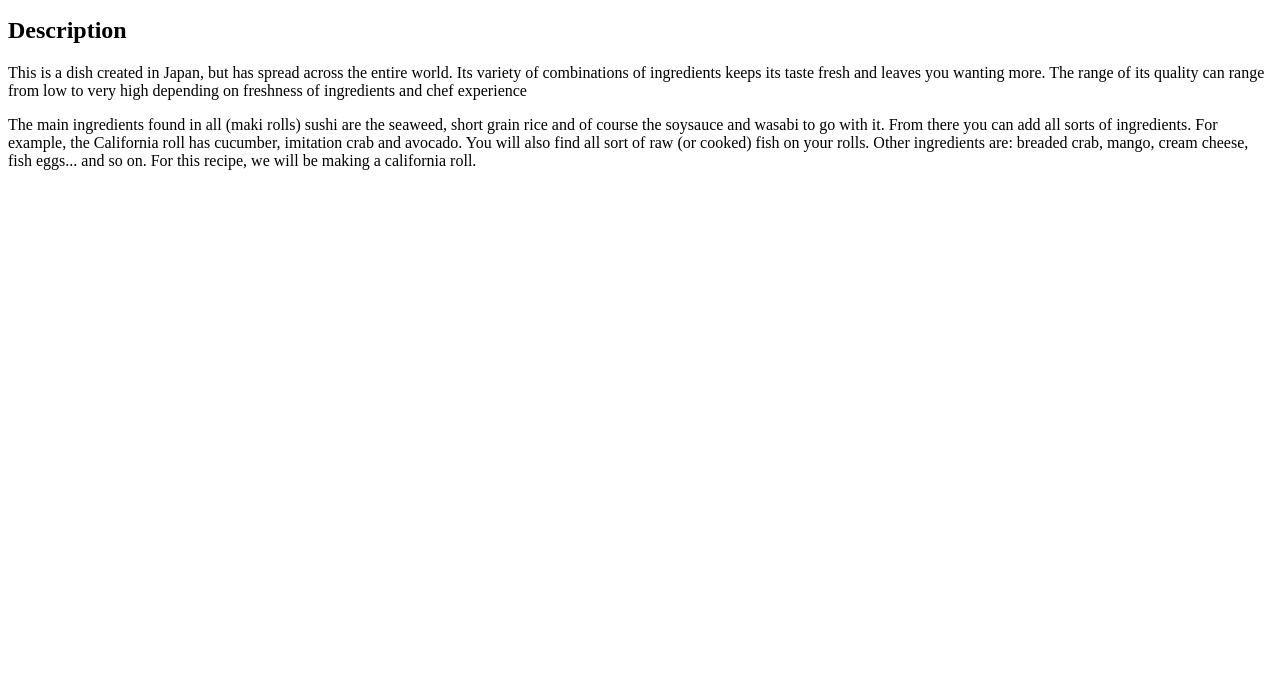
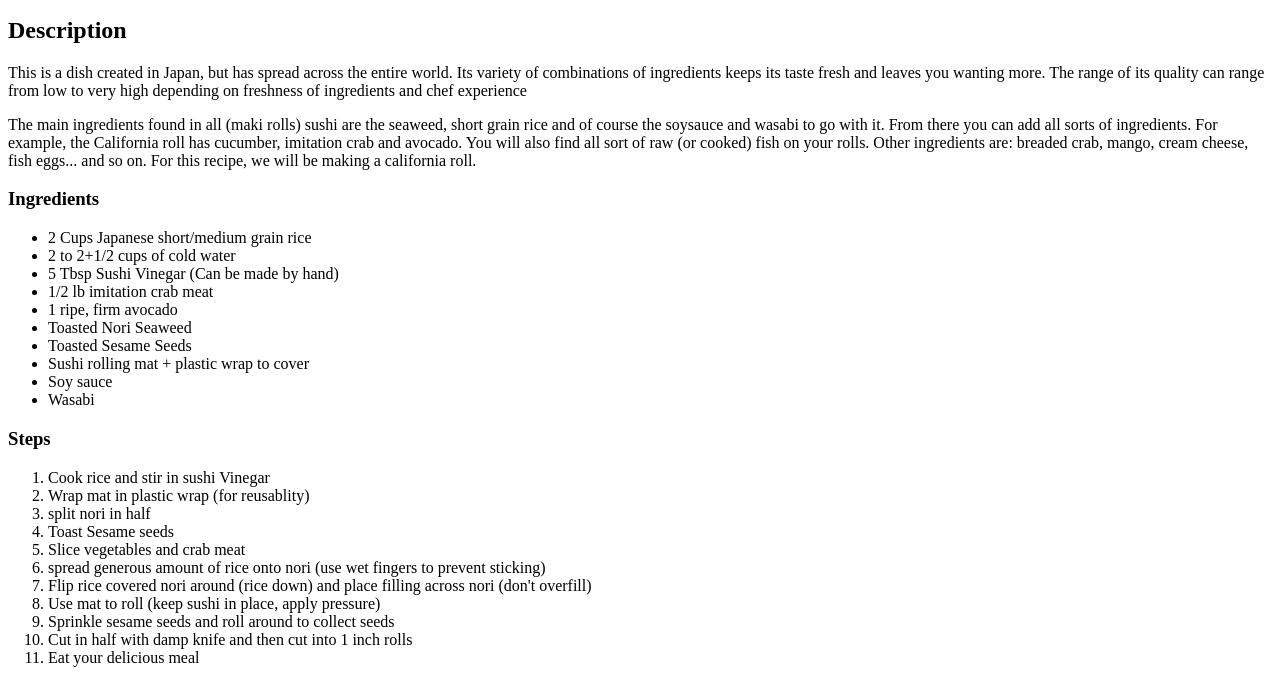
Before and after one commit to RandyGit1/odin-recipes, a plain HTML site: page recipes/sushi.html in a window 1280 px wide. Shown: the part 101-800 px from the top of the page. Drawn offline with Linux system fonts and the light colour scheme.

Commit message:
Add Ingredients, Steps

```diff
--- a/recipes/sushi.html
+++ b/recipes/sushi.html
@@ -20,7 +20,33 @@
         You will also find all sort of raw (or cooked) fish on your rolls. Other ingredients are: breaded crab, mango, cream cheese, fish eggs... and so on.
         For this recipe, we will be making a california roll.
     </p>
-
+    <h3>Ingredients</h3>
+    <ul>
+        <li>2 Cups Japanese short/medium grain rice</li>
+        <li>2 to 2+1/2 cups of cold water</li>
+        <li>5 Tbsp Sushi Vinegar (Can be made by hand)</li>
+        <li>1/2 lb imitation crab meat</li>
+        <li>1 ripe, firm avocado</li>
+        <li>Toasted Nori Seaweed</li>
+        <li>Toasted Sesame Seeds</li>
+        <li>Sushi rolling mat + plastic wrap to cover</li>
+        <li>Soy sauce</li>
+        <li>Wasabi</li>
+    </ul>
+    <h3>Steps</h3>
+    <ol>
+        <li>Cook rice and stir in sushi Vinegar</li>
+        <li>Wrap mat in plastic wrap (for reusablity)</li>
+        <li>split nori in half</li>
+        <li>Toast Sesame seeds</li>
+        <li>Slice vegetables and crab meat</li>
+        <li>spread generous amount of rice onto nori (use wet fingers to prevent sticking)</li>
+        <li>Flip rice covered nori around (rice down) and place filling across nori (don't overfill)</li>
+        <li>Use mat to roll (keep sushi in place, apply pressure)</li>
+        <li>Sprinkle sesame seeds and roll around to collect seeds</li>
+        <li>Cut in half with damp knife and then cut into 1 inch rolls</li>
+        <li>Eat your delicious meal</li>
+    </ol>
 
 </body>
 </html>
```
